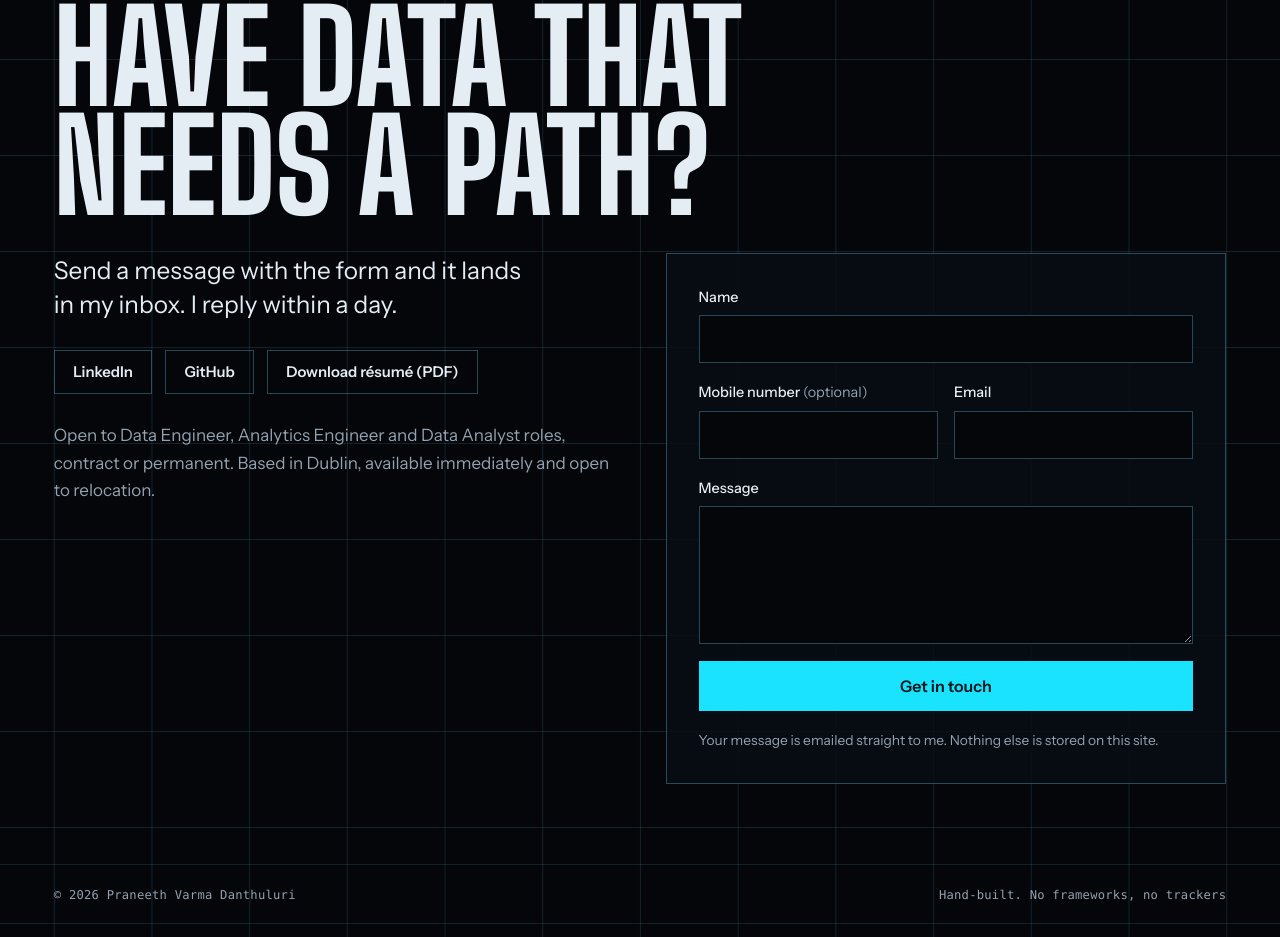
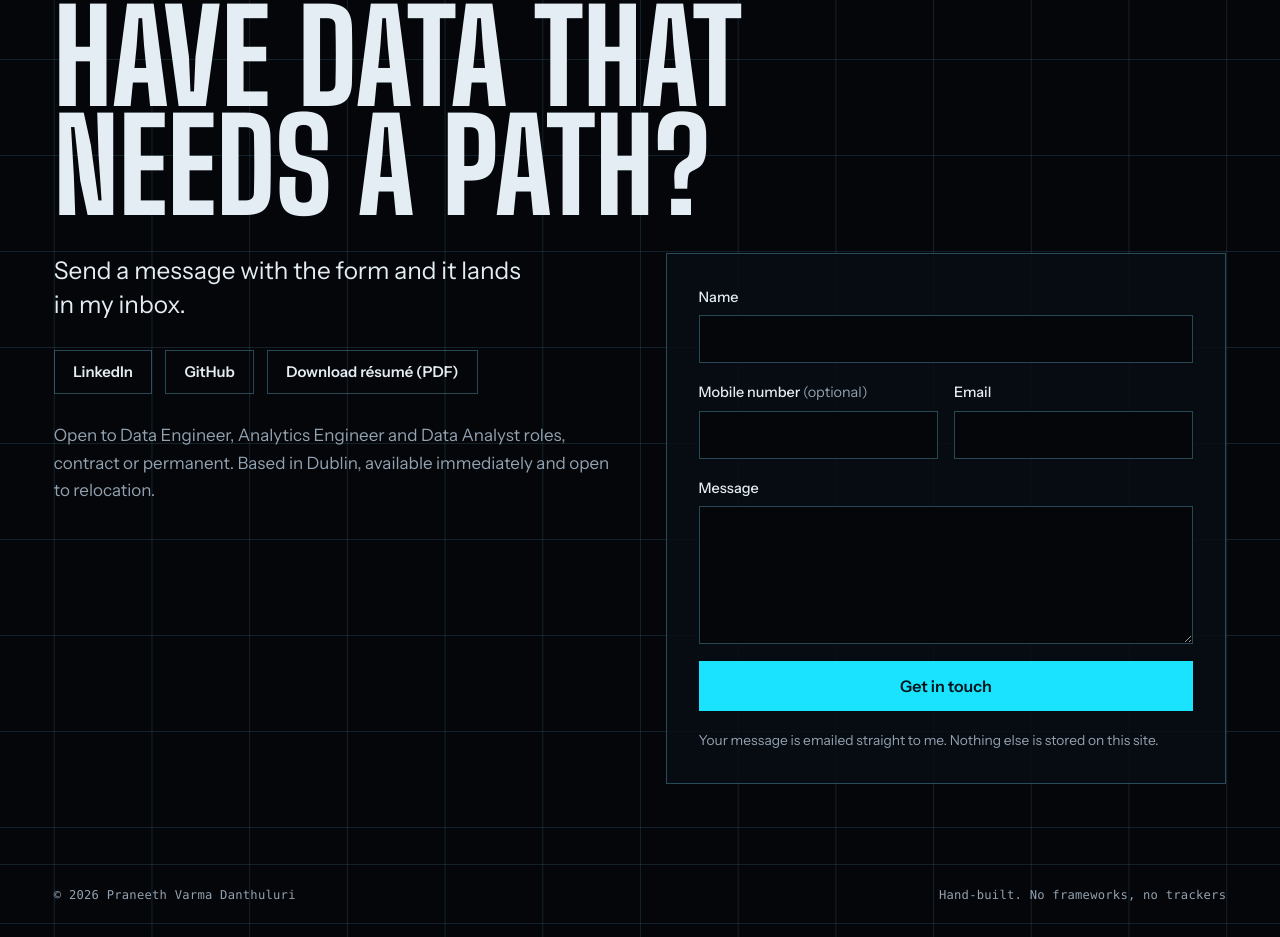
Before and after one commit to Pranuvar/portfolio-site, a plain HTML site: page index.html in a window 1280 px wide. Shown: the part 8101-9038 px from the top of the page. Drawn offline with Linux system fonts and the light colour scheme; animation ran at ten frames a second.

Commit message:
Contact: drop reply-time promise
Co-Authored-By: Claude Fable 5.2 <noreply@anthropic.com>
Claude-Session: https://claude.ai/code/session_011kHHYEvdHpBA46jpdHfZwq

```diff
--- a/index.html
+++ b/index.html
@@ -535,7 +535,7 @@ footer .wrap{display:flex;flex-wrap:wrap;justify-content:space-between;gap:.5rem
     <h2>Have data that needs a path?</h2>
     <div class="contact-grid">
       <div>
-        <p class="pitch">Send a message with the form and it lands in my inbox. I reply within a day.</p>
+        <p class="pitch">Send a message with the form and it lands in my inbox.</p>
         <div class="row">
           <a class="btn" href="https://www.linkedin.com/in/praneeth-varma-danthuluri">LinkedIn</a>
           <a class="btn" href="https://github.com/Pranuvar">GitHub</a>
```
